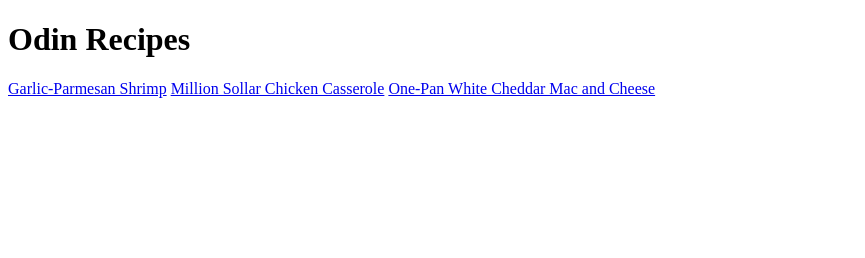
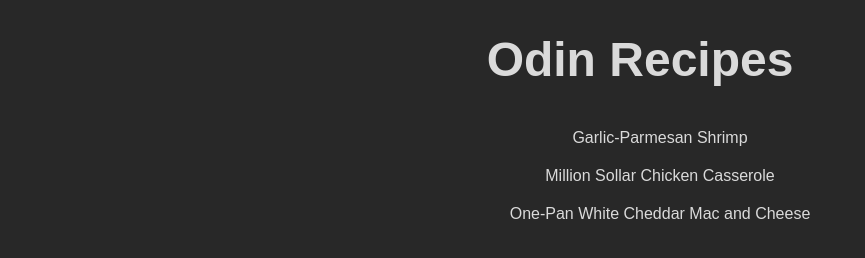
Before and after one commit to Phammerman/odin-recipes, a plain HTML site: page index.html in a window 1280 px wide. Shown: the whole page, without its empty margins (0-865 px from the left). Drawn offline with Linux system fonts and the light colour scheme.

Commit message:
CSS stylesheet added & styling begun
Some styling to index.html is added

* Background color and font-family
<li> list-style none, color, text-style

```diff
--- a/index.html
+++ b/index.html
@@ -5,11 +5,17 @@
     <meta http-equiv="X-UA-Compatible" content="IE=edge">
     <meta name="viewport" content="width=device-width, initial-scale=1.0">
     <title>Odin Recipes</title>
+    <link rel="stylesheet" href="style.css">
 </head>
 <body>
     <h1>Odin Recipes</h1>
-    <a href="recipes/garlic-shrimp.html">Garlic-Parmesan Shrimp</a>
-    <a href="recipes/million-dollar-chicken.html">Million Sollar Chicken Casserole</a>
-    <a href="recipes/onepan-white-cheddar.html">One-Pan White Cheddar Mac and Cheese</a>
+    <ul class="recipe-list">
+        <li><a href="recipes/garlic-shrimp.html">Garlic-Parmesan Shrimp</a></li>
+        <li><a href="recipes/million-dollar-chicken.html">Million Sollar Chicken Casserole</a></li>
+        <li><a href="recipes/onepan-white-cheddar.html">One-Pan White Cheddar Mac and Cheese</a></li>
+    </ul>
+
+
+
 </body>
 </html>
--- /dev/null
+++ b/style.css
@@ -0,0 +1,26 @@
+* {
+    font-family: Arial, Helvetica, sans-serif;
+    background-color: rgb(40, 40, 40);
+}
+
+h1 {
+    font-size: 48px;
+    text-align: center;
+    color: rgb(218, 218, 218);
+}
+
+.recipe-list {
+    text-align: center;
+
+    list-style: none;
+}
+
+li {
+    padding: 10px;
+}
+
+li > a {
+    text-decoration: none;
+    color: rgb(218, 218, 218);
+
+}
```
